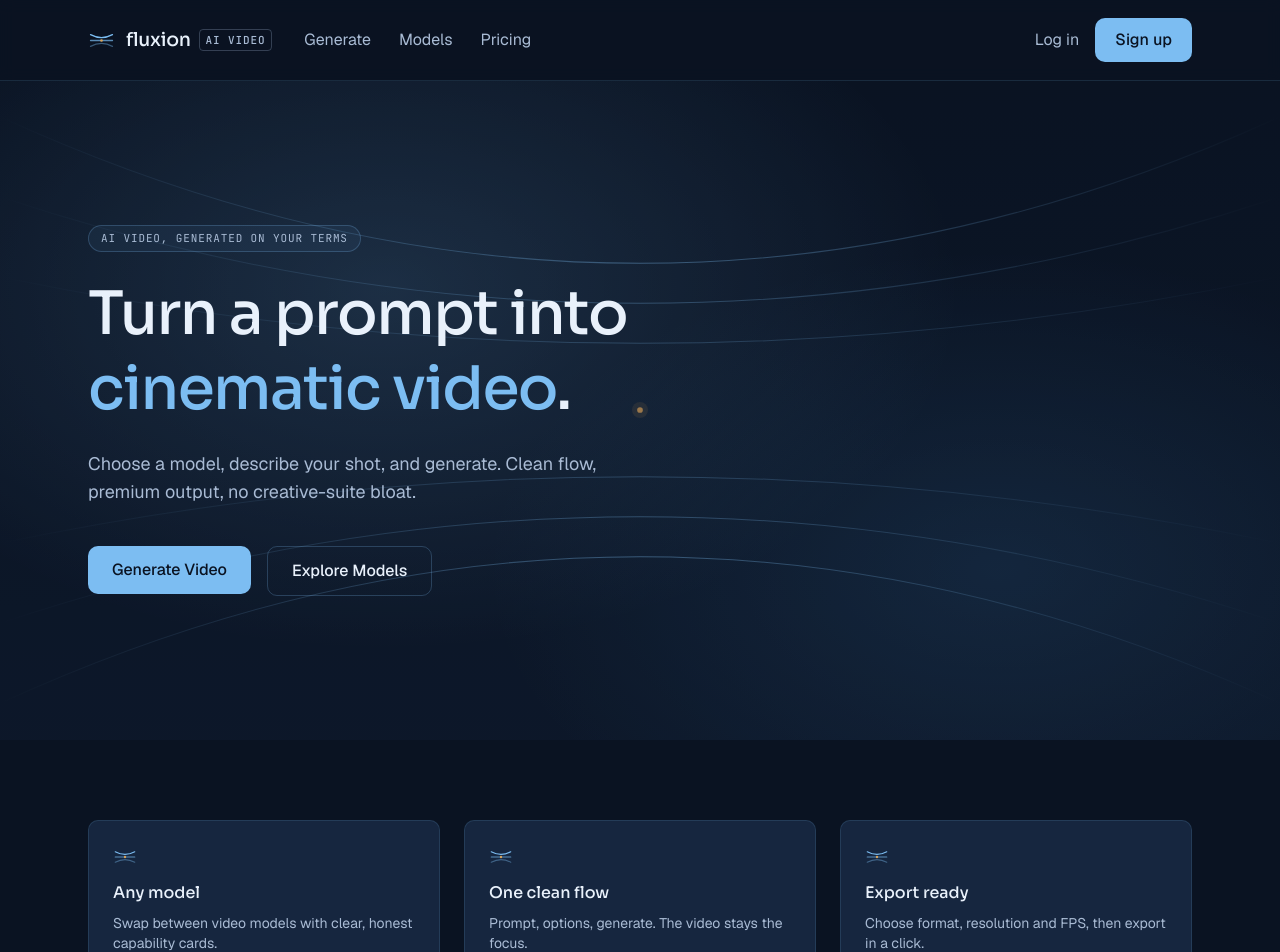
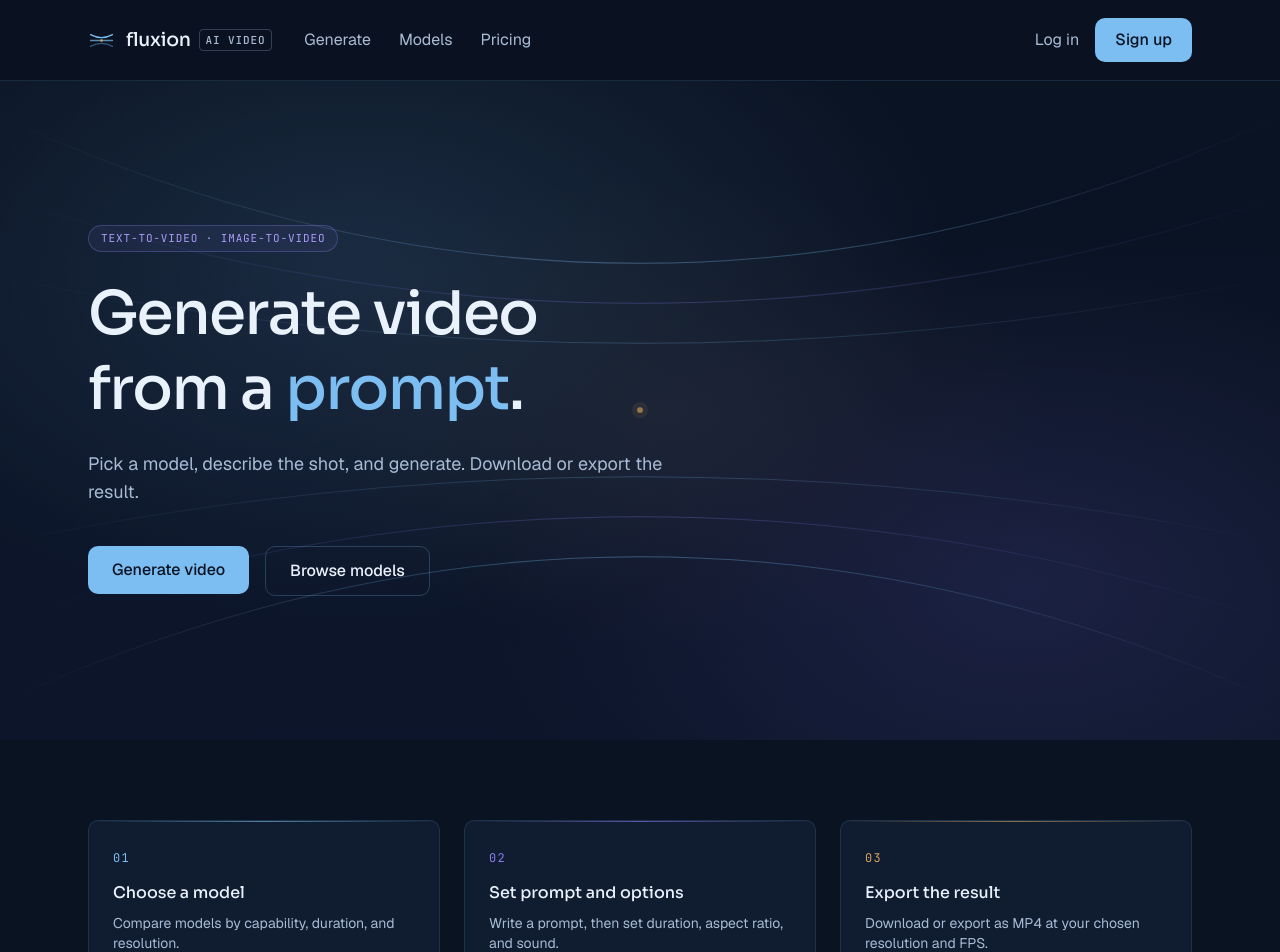
Before and after one commit to fluxion-sys-ai/AI-Video-Generation-Website, a Next.js app: page / in a window 1280 px wide. Shown: the top 952 px of the page. Built offline with nearby package versions, Linux system fonts and the light colour scheme.

Commit message:
Recolor backdrop (violet accent, less teal), glassy accented feature cards, tighter copy

```diff
--- a/app/page.tsx
+++ b/app/page.tsx
@@ -53,24 +53,23 @@ export default function Home() {
         <img src="/backdrop.svg" alt="" aria-hidden="true"
              className="pointer-events-none absolute inset-0 h-full w-full object-cover opacity-70" />
         <div className="relative mx-auto max-w-6xl px-6 py-28 text-left sm:py-36">
-          <span className="inline-flex items-center gap-2 rounded-full border border-[rgba(124,189,242,0.24)] bg-[rgba(124,189,242,0.06)] px-3 py-1 font-[family-name:var(--font-jetbrains)] text-[11px] uppercase tracking-[0.08em] text-[#A9BBD4]">
-            AI video, generated on your terms
+          <span className="inline-flex items-center gap-2 rounded-full border border-[rgba(139,124,242,0.3)] bg-[rgba(139,124,242,0.08)] px-3 py-1 font-[family-name:var(--font-jetbrains)] text-[11px] uppercase tracking-[0.08em] text-[#A99CF7]">
+            Text-to-video · Image-to-video
           </span>
           <h1 className="mt-6 font-[family-name:var(--font-sora)] text-4xl font-medium leading-tight tracking-[-0.025em] sm:text-6xl">
-            Turn a prompt into<br /><span className="text-[#7CBDF2]">cinematic video</span>.
+            Generate video<br />from a <span className="text-[#7CBDF2]">prompt</span>.
           </h1>
           <p className="mt-6 max-w-xl text-lg text-[#A9BBD4]">
-            Choose a model, describe your shot, and generate. Clean flow, premium output,
-            no creative-suite bloat.
+            Pick a model, describe the shot, and generate. Download or export the result.
           </p>
           <div className="mt-10 flex flex-col items-start gap-4 sm:flex-row">
             <Link href="/generate"
                   className="w-full rounded-[10px] bg-[#7CBDF2] px-6 py-3 font-medium text-[#0A1322] transition-colors hover:bg-[#A6D4F8] sm:w-auto">
-              Generate Video
+              Generate video
             </Link>
             <Link href="/models"
                   className="w-full rounded-[10px] border border-[rgba(124,189,242,0.24)] px-6 py-3 font-medium text-[#E9F1FB] transition-colors hover:bg-[rgba(124,189,242,0.06)] sm:w-auto">
-              Explore Models
+              Browse models
             </Link>
           </div>
         </div>
@@ -80,13 +79,15 @@ export default function Home() {
       <section className="mx-auto max-w-6xl px-6 py-20">
         <div className="grid gap-6 sm:grid-cols-3">
           {[
-            { t: "Any model", d: "Swap between video models with clear, honest capability cards." },
-            { t: "One clean flow", d: "Prompt, options, generate. The video stays the focus." },
-            { t: "Export ready", d: "Choose format, resolution and FPS, then export in a click." },
+            { n: "01", t: "Choose a model", d: "Compare models by capability, duration, and resolution.", c: "#7CBDF2" },
+            { n: "02", t: "Set prompt and options", d: "Write a prompt, then set duration, aspect ratio, and sound.", c: "#8B7CF2" },
+            { n: "03", t: "Export the result", d: "Download or export as MP4 at your chosen resolution and FPS.", c: "#D9A45E" },
           ].map((f) => (
-            <div key={f.t} className="rounded-[10px] border border-[rgba(124,189,242,0.14)] bg-[#16263F] p-6">
-              <div className="mb-3"><LogoMark className="h-6 w-6" /></div>
-              <h3 className="font-[family-name:var(--font-sora)] font-medium">{f.t}</h3>
+            <div key={f.n}
+                 className="group relative overflow-hidden rounded-[10px] border border-[rgba(124,189,242,0.14)] bg-[#16263F]/50 p-6 backdrop-blur-sm transition-colors hover:border-[rgba(124,189,242,0.3)]">
+              <div className="absolute inset-x-0 top-0 h-px opacity-60" style={{ background: `linear-gradient(90deg, transparent, ${f.c}, transparent)` }} />
+              <span className="font-[family-name:var(--font-jetbrains)] text-xs tracking-[0.1em]" style={{ color: f.c }}>{f.n}</span>
+              <h3 className="mt-3 font-[family-name:var(--font-sora)] font-medium">{f.t}</h3>
               <p className="mt-2 text-sm text-[#A9BBD4]">{f.d}</p>
             </div>
           ))}
```
Also changed, not shown: public/backdrop.svg.
